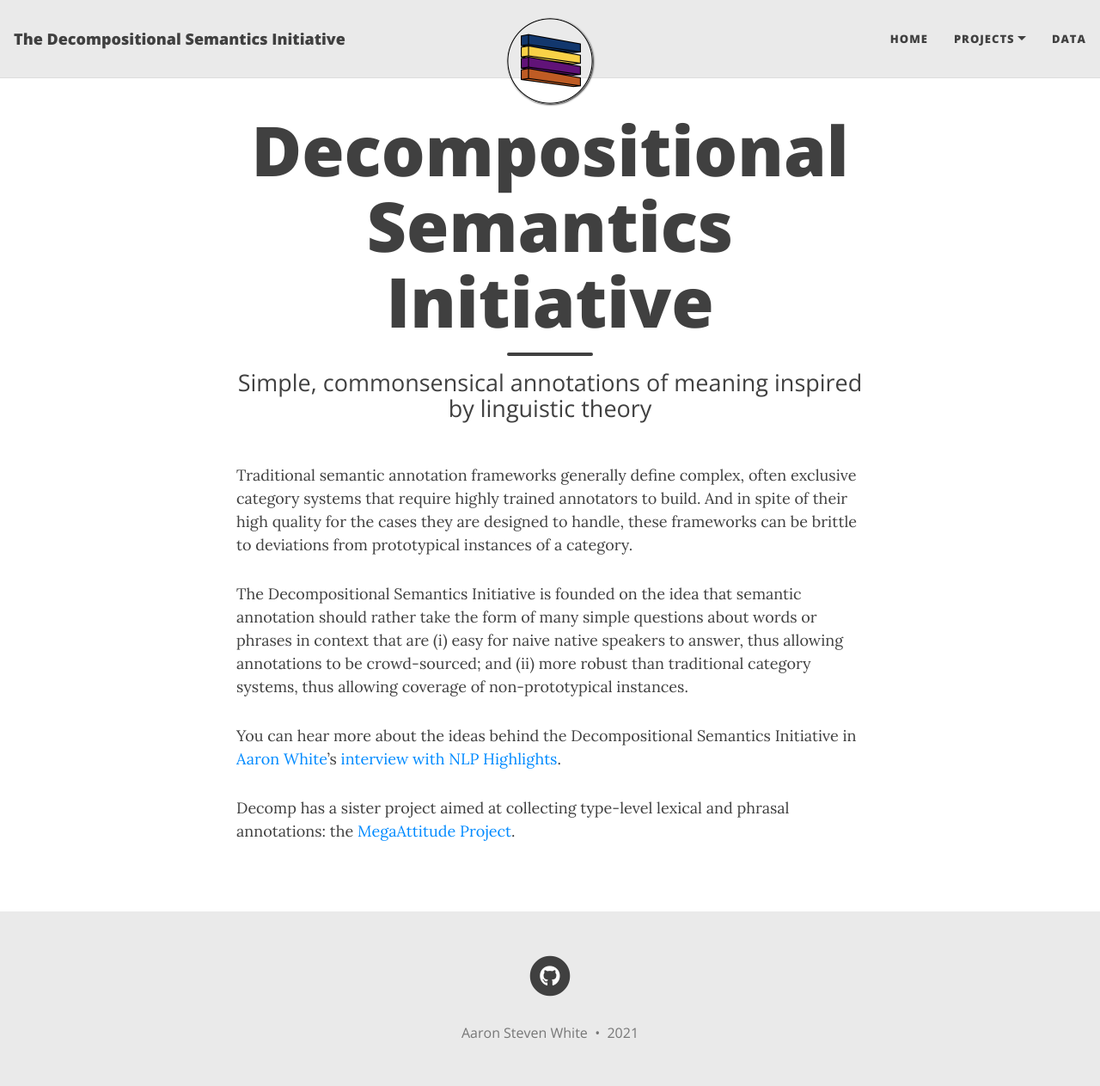
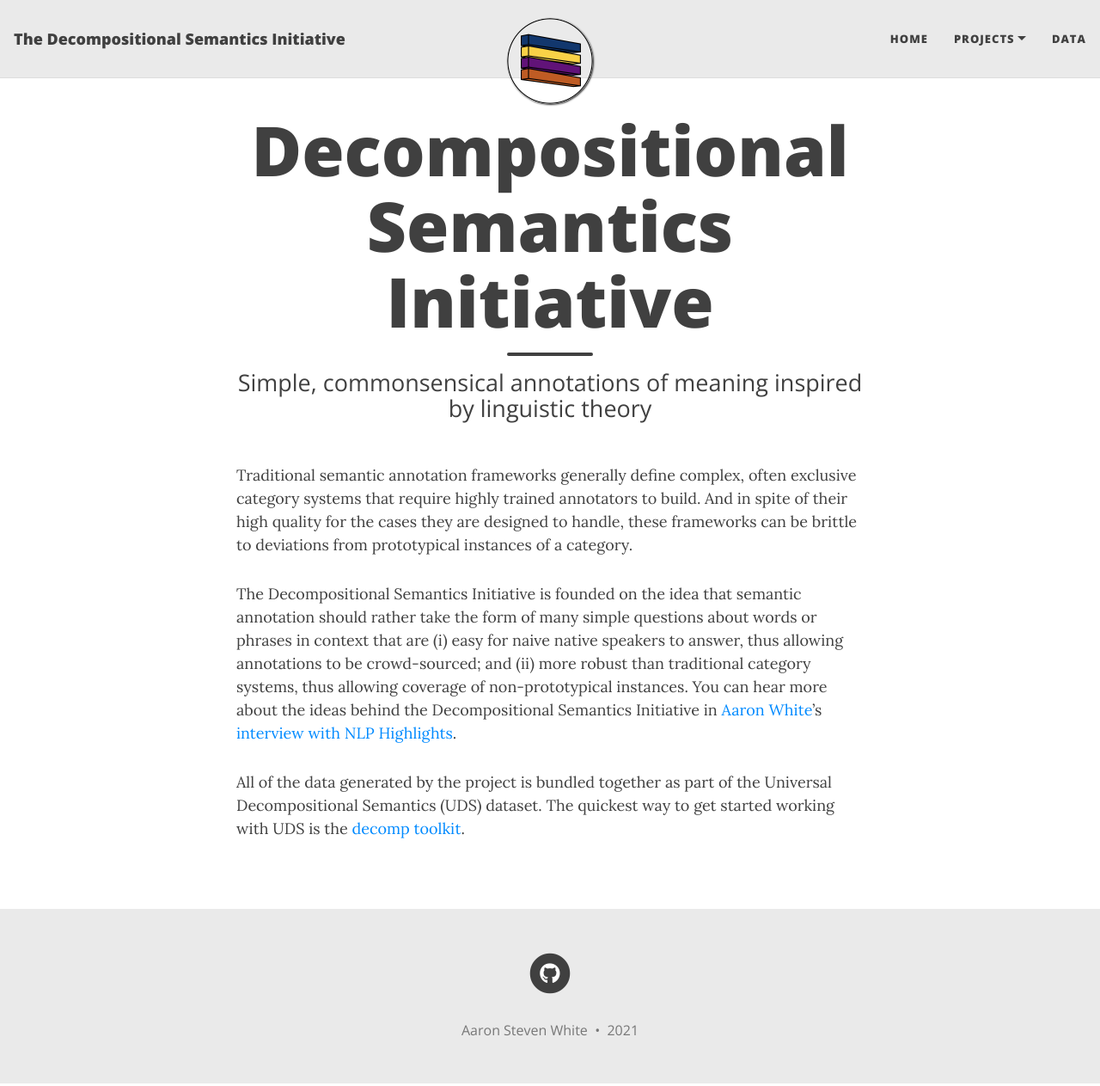
Before and after one commit to decompositional-semantics-initiative/decompositional-semantics-initiative.github.io, a Jekyll site: the page built from index.md, in a window 1280 px wide and 1263 px high. Shown: the whole window at 86% size. Built offline with Jekyll 4.4.1, drawn with Linux system fonts in a browser that asks for light colours; nearby versions of some CDN libraries.

Commit message:
Adds information about decomp toolkit to homepage

```diff
--- a/index.md
+++ b/index.md
@@ -2,13 +2,10 @@
 layout: page
 title: Decompositional Semantics Initiative
 subtitle: "Simple, commonsensical annotations of meaning inspired by linguistic theory"
-modified: 2018-05-05T9:13-05:00
 ---
 
 Traditional semantic annotation frameworks generally define complex, often exclusive category systems that require highly trained annotators to build. And in spite of their high quality for the cases they are designed to handle, these frameworks can be brittle to deviations from prototypical instances of a category.
 
-The Decompositional Semantics Initiative is founded on the idea that semantic annotation should rather take the form of many simple questions about words or phrases in context that are (i) easy for naive native speakers to answer, thus allowing annotations to be crowd-sourced; and (ii) more robust than traditional category systems, thus allowing coverage of non-prototypical instances.
+The Decompositional Semantics Initiative is founded on the idea that semantic annotation should rather take the form of many simple questions about words or phrases in context that are (i) easy for naive native speakers to answer, thus allowing annotations to be crowd-sourced; and (ii) more robust than traditional category systems, thus allowing coverage of non-prototypical instances. You can hear more about the ideas behind the Decompositional Semantics Initiative in [Aaron White](http://aaronstevenwhite.io)'s [interview with NLP Highlights](https://soundcloud.com/nlp-highlights/94-decompositional-semantics-with-aaron-white).
 
-You can hear more about the ideas behind the Decompositional Semantics Initiative in [Aaron White](http://aaronstevenwhite.io)'s [interview with NLP Highlights](https://soundcloud.com/nlp-highlights/94-decompositional-semantics-with-aaron-white).
-
-Decomp has a sister project aimed at collecting type-level lexical and phrasal annotations: the [MegaAttitude Project](http://megaattitude.io).
+All of the data generated by the project is bundled together as part of the Universal Decompositional Semantics (UDS) dataset. The quickest way to get started working with UDS is the [decomp toolkit](https://github.com/decompositional-semantics-initiative/decomp).
```
Also changed, not shown: data/index.md (+1 -1 lines).
